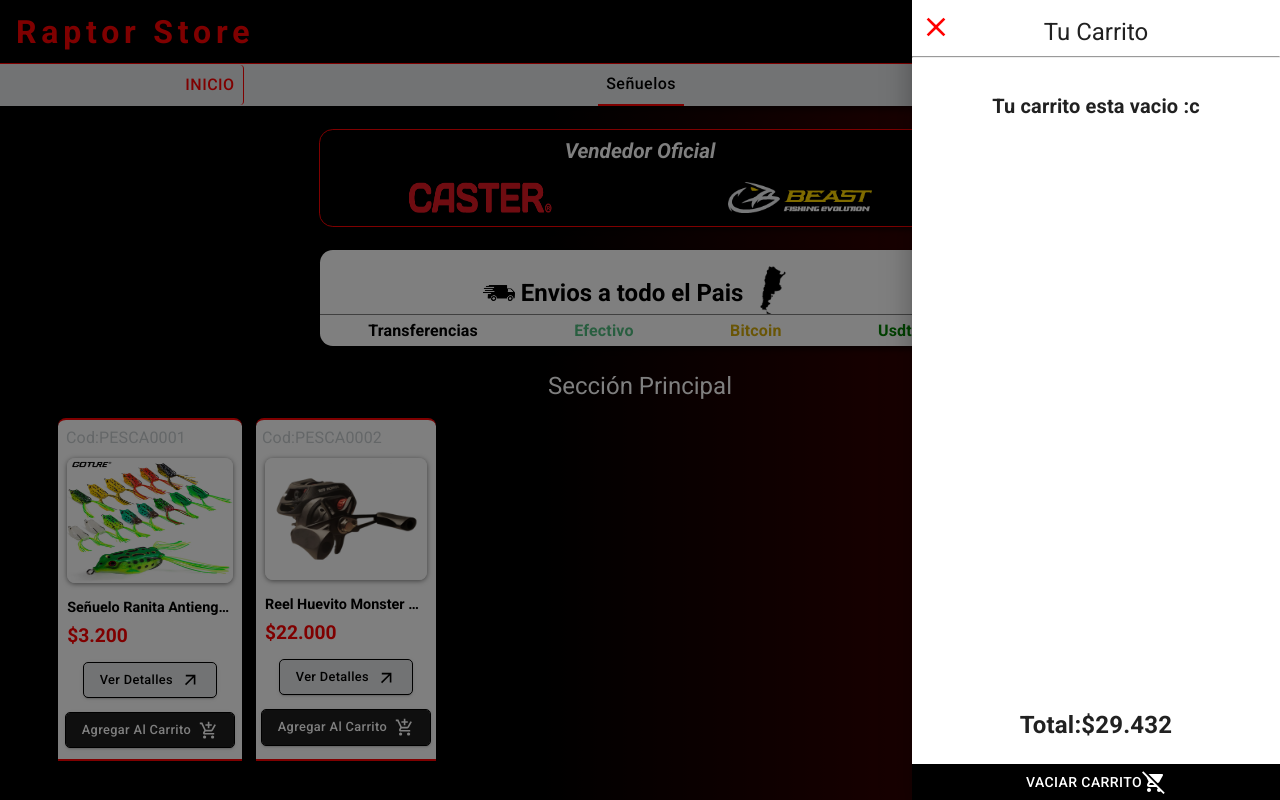
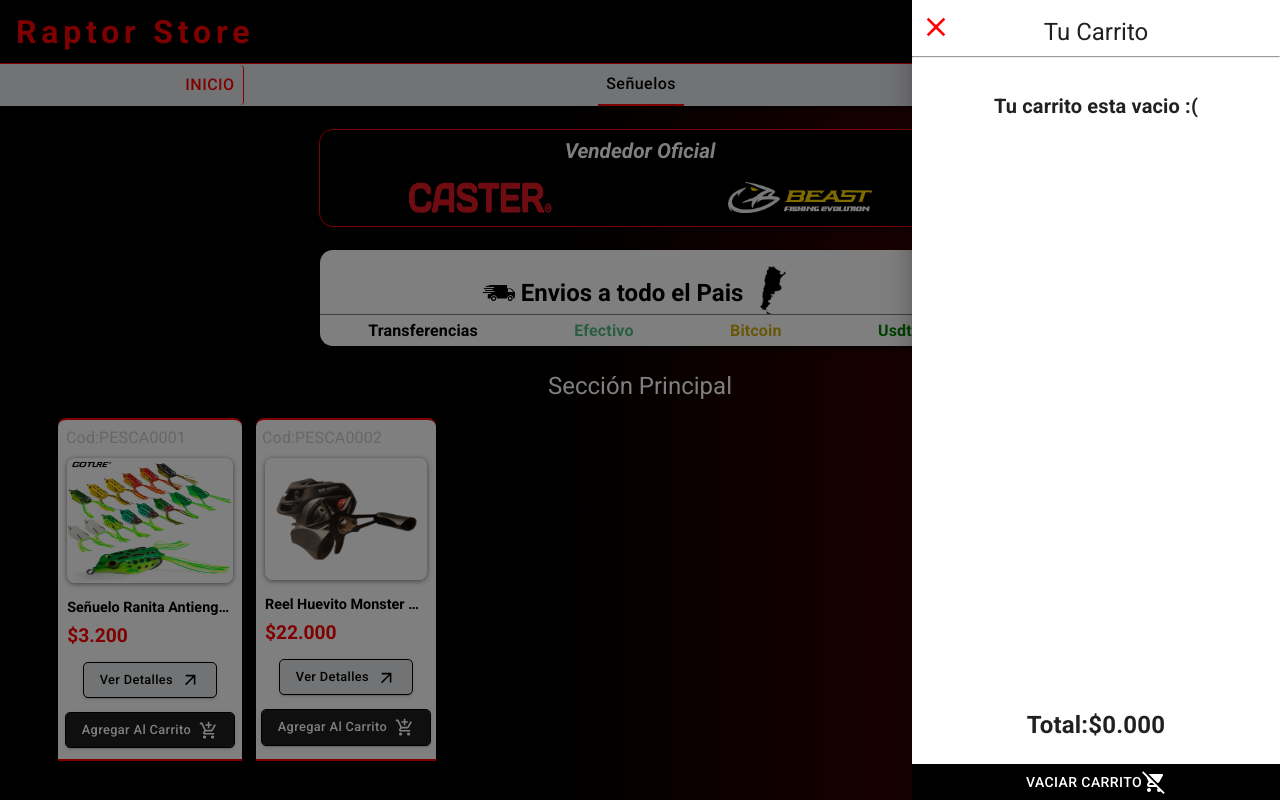
Before and after one commit to LeanCodE476/raptorstore_V1.1_web, a React (Vite) app: page / in a window 1280 px wide. Both pictures are taken after a click on the icon 1232 px from the left and 32 px from the top of the page. Shown: the top 800 px of the page. Built offline with nearby package versions, Linux system fonts and the light colour scheme; a web font is replaced by a local one.

Commit message:
add cartShop v1.0

```diff
--- a/src/Contexts/CartContext.jsx
+++ b/src/Contexts/CartContext.jsx
@@ -3,9 +3,37 @@ export const CartContext = React.createContext();
 
 const CartProvider = ({ children }) => {
   const [cart, setCart] = useState([]);
+  const [total, setTotal] = useState(0);
+  const [contador, setContador] = useState(0);
+
+  const cleanCart = () => {
+    setCart([]);
+    setTotal(0);
+    setContador(0);
+  };
+  const onDeleteProduct = product => {
+		const results = cart.filter(
+			item => item.codigo !== product.codigo
+		);
+
+		setTotal(total - product.precio * product.cantidad);
+		setContador(contador - product.cantidad);
+		setCart(results);
+	};
 
   return (
-    <CartContext.Provider value={{ cart, setCart }}>
+    <CartContext.Provider
+      value={{
+        cart,
+        setCart,
+        total,
+        setTotal,
+        contador,
+        setContador,
+        cleanCart,
+        onDeleteProduct,
+      }}
+    >
       {children}
     </CartContext.Provider>
   );
--- a/src/components/CardProductos.jsx
+++ b/src/components/CardProductos.jsx
@@ -7,7 +7,8 @@ import ArrowOutwardIcon from "@mui/icons-material/ArrowOutward";
 import { CartContext } from "../Contexts/CartContext";
 import { useContext } from "react";
 const CardProductos = ({ product }) => {
-  const { cart, setCart } = useContext(CartContext);
+  const { cart, setCart, contador, setContador, total, setTotal } =
+    useContext(CartContext);
   const { nombre = "", precio = 0, codigo = "", imagenes = [] } = product || {};
   const navigate = useNavigate();
 
@@ -17,33 +18,33 @@ const CardProductos = ({ product }) => {
   };
   const formattedPrice = precio.toFixed(3);
 
-  const addOnProduct = (items) => {
-
+  const onAddProduct = (items) => {
     const { codigo, nombre, precio, imagenes } = items;
 
-    if(cart.find(item=>item.codigo === codigo)){
-
-      const products=cart.map(item=>item.codigo === codigo ? {...item,cantidad:item.cantidad + 1} : item)
-      return setCart([...products])
+    if (cart.find((item) => item.codigo === codigo)) {
+      const products = cart.map((item) =>
+        item.codigo === codigo ? { ...item, cantidad: item.cantidad + 1 } : item
+      );
+      setTotal(total + items.precio * items.cantidad)
+      setContador(contador + items.cantidad);
+      return setCart([...products]);
     }
-
-    setCart(prevCart => [
+    setTotal(total + items.precio * items.cantidad)
+    setContador(contador + items.cantidad);
+    setCart((prevCart) => [
       ...prevCart,
       {
         codigo,
-        cantidad:1,
+        cantidad: 1,
         nombre,
         precio,
-        imagen: imagenes[0]
-      }
+        imagen: imagenes[0],
+      },
     ]);
-
   };
-
 
   return (
     <>
-
       <Box
         sx={{
           display: "flex",
@@ -151,7 +152,7 @@ const CardProductos = ({ product }) => {
               color: "white",
             },
           }}
-          onClick={() => addOnProduct(product)}
+          onClick={() => onAddProduct(product)}
         >
           Agregar Al Carrito
           <AddShoppingCartIcon sx={{ fontSize: "1.2rem", ml: ".5rem" }} />
--- a/src/components/Header.jsx
+++ b/src/components/Header.jsx
@@ -1,4 +1,4 @@
-import ShoppingCartIcon from "@mui/icons-material/ShoppingCart";
+
 import {
   Box,
   Button,
@@ -6,17 +6,17 @@ import {
   Drawer,
   List,
   Typography,
-  Badge,
 } from "@mui/material";
 import { useContext, useState } from "react";
 import reel from "../images/reelhuevomonster1.jpeg";
 import CloseIcon from "@mui/icons-material/Close";
-import RemoveShoppingCartIcon from "@mui/icons-material/RemoveShoppingCart";
+import ShoppingCartIcon from '@mui/icons-material/ShoppingCart';
+import RemoveShoppingCartIcon from '@mui/icons-material/RemoveShoppingCart';
 import { CartContext } from "../Contexts/CartContext";
 const Header = () => {
-  const { cart } = useContext(CartContext);
+  const { cart,total,setTotal,contador,cleanCart,onDeleteProduct } = useContext(CartContext);
   const [open, setOpen] = useState(false);
-  const [cartCount, setCartCount] = useState(1);
+
 
   const formattedPrice = (precio) => {
     return precio.toFixed(3);
@@ -44,7 +44,7 @@ const Header = () => {
         onClick={() => setOpen(true)}
         className="icon-cart"
       />
-      {cartCount > 0 && (
+
         <span
           className="cart-count"
           style={{
@@ -56,9 +56,9 @@ const Header = () => {
             display: "inline-block",
           }}
         >
-          {cartCount}
+          {contador}
         </span>
-      )}
+
       <Drawer open={open} anchor="right" onClose={() => setOpen(false)}>
         <Box
           sx={{
@@ -113,6 +113,7 @@ const Header = () => {
                       alt="prueba"
                       style={{
                         width: "3rem",
+                        height: "2.5rem",
                         cursor: "pointer",
                         outline: "1px solid gray",
                         borderRadius: ".2rem",
@@ -138,7 +139,7 @@ const Header = () => {
                     >
                      $ {formattedPrice(productos.precio)}
                     </Typography>
-                    <CloseIcon className="icon-delete-cart-item" />
+                    <CloseIcon className="icon-delete-cart-item" onClick={()=>onDeleteProduct(productos)} />
                   </List>
                   <Divider />
                 </>
@@ -150,7 +151,7 @@ const Header = () => {
                 fontWeight={"bold"}
                 mt={"2rem"}
               >
-                Tu carrito esta vacio :c
+                Tu carrito esta vacio :(
               </Typography>
             )}
           </Box>
@@ -167,7 +168,7 @@ const Header = () => {
             right: "0rem",
           }}
         >
-          Total:$29.432
+          Total:${total.toFixed(3)}
         </Typography>
         <Button
           sx={{
@@ -178,6 +179,7 @@ const Header = () => {
             bottom: "0rem",
             width: "100%",
           }}
+          onClick={()=>cleanCart()}
         >
           Vaciar Carrito <RemoveShoppingCartIcon />
         </Button>
--- a/src/productos.json
+++ b/src/productos.json
@@ -16,7 +16,8 @@
             "../src/images/froganti2.jpeg",
             "../src/images/froganti3.jpeg"
           ],
-          "precio": 3.2000
+          "precio": 3.200,
+          "cantidad":1
         },
         {
           "tipo": "reel",
@@ -42,7 +43,9 @@
             "../src/images/reelhuevomonster2.jpeg",
             "../src/images/reelhuevomonster3.jpeg"
           ],
-          "precio": 22.000
+          "precio": 22.000,
+          "cantidad":1
+
         }
 
     ],
--- a/vite.config.js
+++ b/vite.config.js
@@ -6,6 +6,6 @@ export default defineConfig({
   plugins: [react()],
 
   server: {
-    host: "192.168.100.199",
+    host: "172.31.160.1",
   },
 });
```
